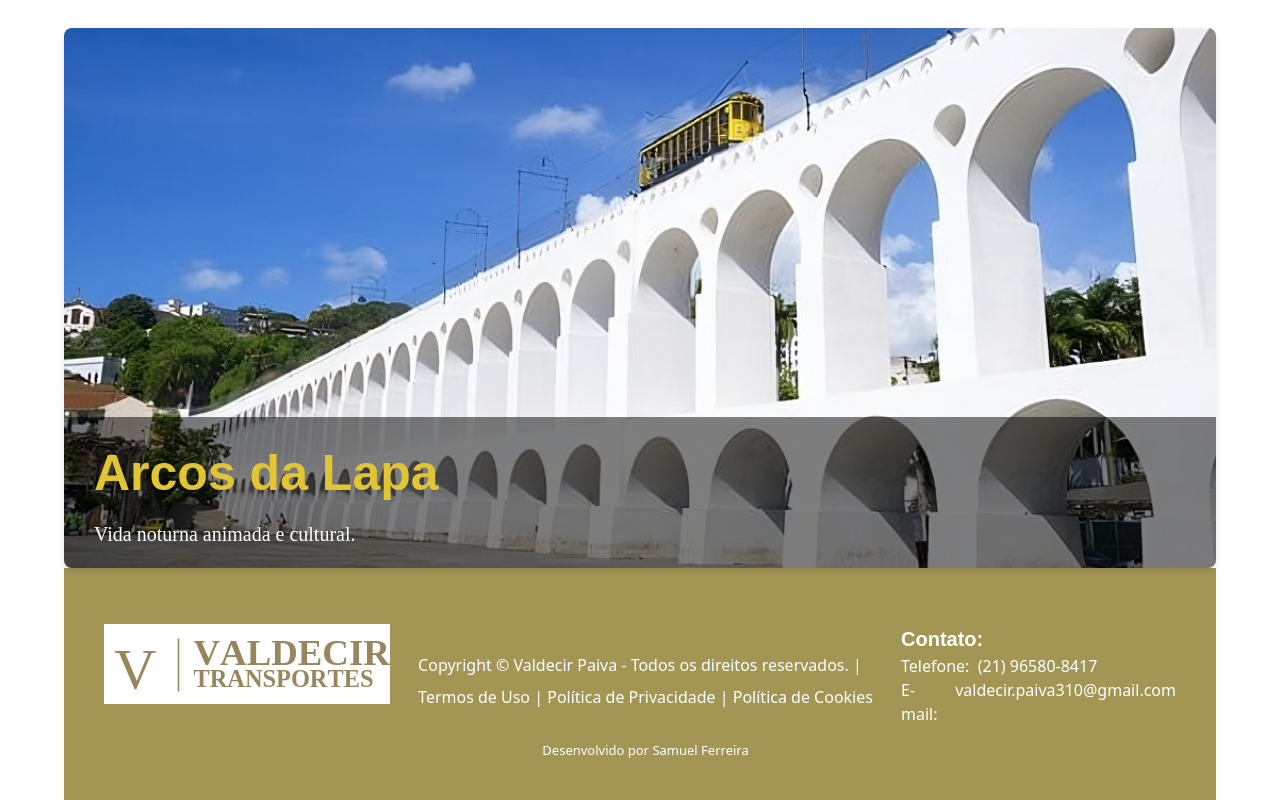
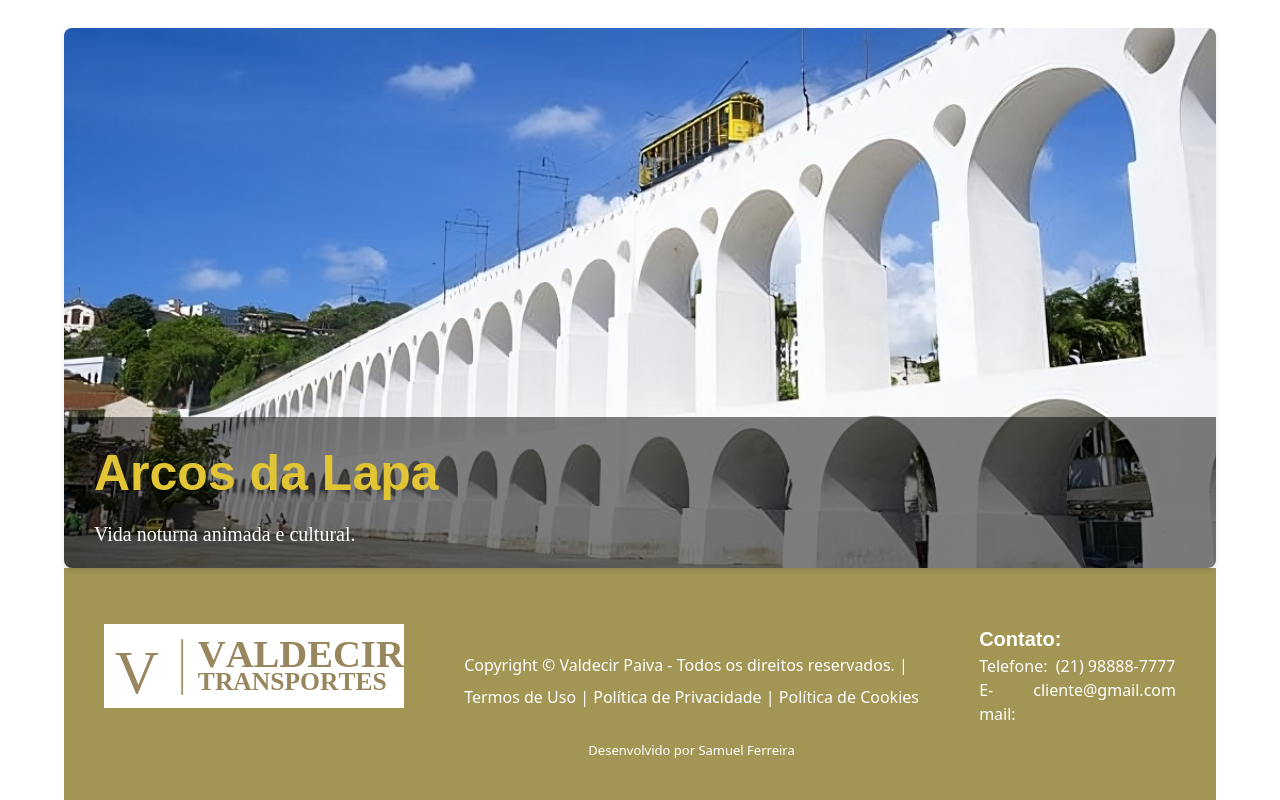
Before and after one commit to samuelfsilva/projeto-site-transportadora, a Next.js app: page / in a window 1280 px wide. Shown: the part 2584-3384 px from the top of the page. Built offline with nearby package versions, Linux system fonts and the light colour scheme; a web font is replaced by a local one.

Commit message:
adicionar variáveis de configuração de e-mail e informações do desenvolvedor no footer

```diff
--- a/src/components/footer/index.tsx
+++ b/src/components/footer/index.tsx
@@ -2,6 +2,13 @@ import Image from "next/image";
 import Link from "next/link";
 import React from "react";
 import "./styles.css";
+
+const phoneNumber = process.env.NEXT_PUBLIC_PHONE_NUMBER || "";
+const phoneNumberLink = process.env.NEXT_PUBLIC_PHONE_NUMBER_LINK || "";
+const emailAddress = process.env.NEXT_PUBLIC_EMAIL_ADDRESS || "";
+const developerName = process.env.NEXT_PUBLIC_DEVELOPER_NAME || "";
+const developerEmailAddress =
+  process.env.NEXT_PUBLIC_DEVELOPER_EMAIL_ADDRESS || "";
 
 const Footer: React.FC = () => {
   return (
@@ -41,10 +48,10 @@ const Footer: React.FC = () => {
             <div className="footer-developer">
               <p>Desenvolvido por </p>&nbsp;
               <a
-                href="mailto:samuel.ferreira.ti@gmail.com"
+                href={`mailto:${developerEmailAddress}`}
                 className="footer-link"
               >
-                Samuel Ferreira
+                {developerName}
               </a>
             </div>
           </div>
@@ -53,31 +60,25 @@ const Footer: React.FC = () => {
             <p>
               Telefone: &nbsp;
               <a
-                href="https://wa.me/5521965808417"
+                href={`https://wa.me/${phoneNumberLink}`}
                 target="_blank"
                 rel="noopener noreferrer"
                 className="footer-link"
               >
-                (21) 96580-8417
+                {phoneNumber}
               </a>
             </p>
             <div className="footer-email">
               <p>E-mail: </p>&nbsp;
-              <a
-                href="mailto:valdecir.paiva310@gmail.com"
-                className="footer-link"
-              >
-                valdecir.paiva310@gmail.com
+              <a href={`mailto:${emailAddress}`} className="footer-link">
+                {emailAddress}
               </a>
             </div>
           </div>
           <div className="footer-developer-mobile">
             <p>Desenvolvido por </p>&nbsp;
-            <a
-              href="mailto:samuel.ferreira.ti@gmail.com"
-              className="footer-link"
-            >
-              Samuel Ferreira
+            <a href={`mailto:${developerEmailAddress}`} className="footer-link">
+              {developerName}
             </a>
           </div>
         </div>
```
Also changed, not shown: 1 other file (tests, documents, lock files or other folders).
